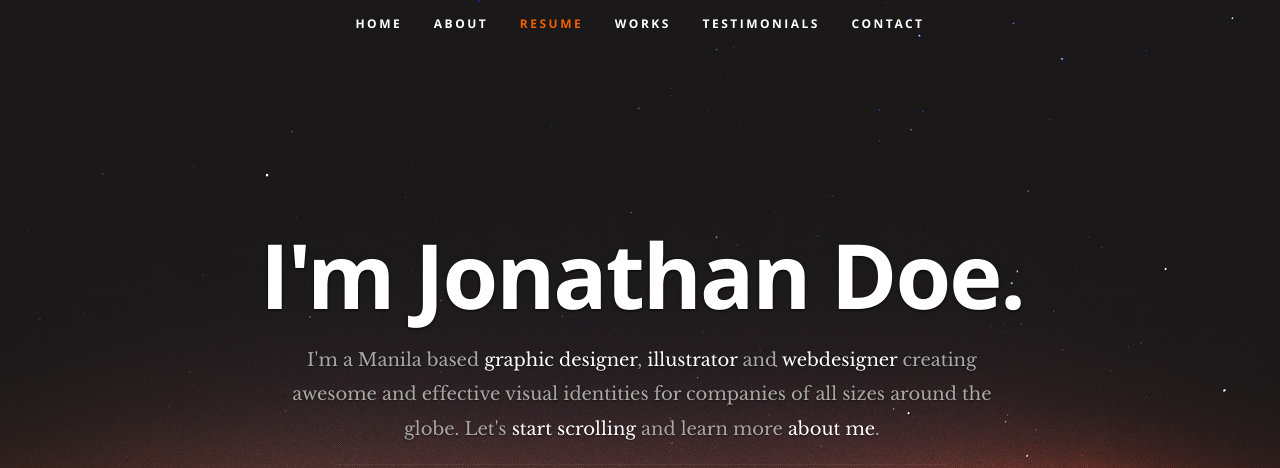
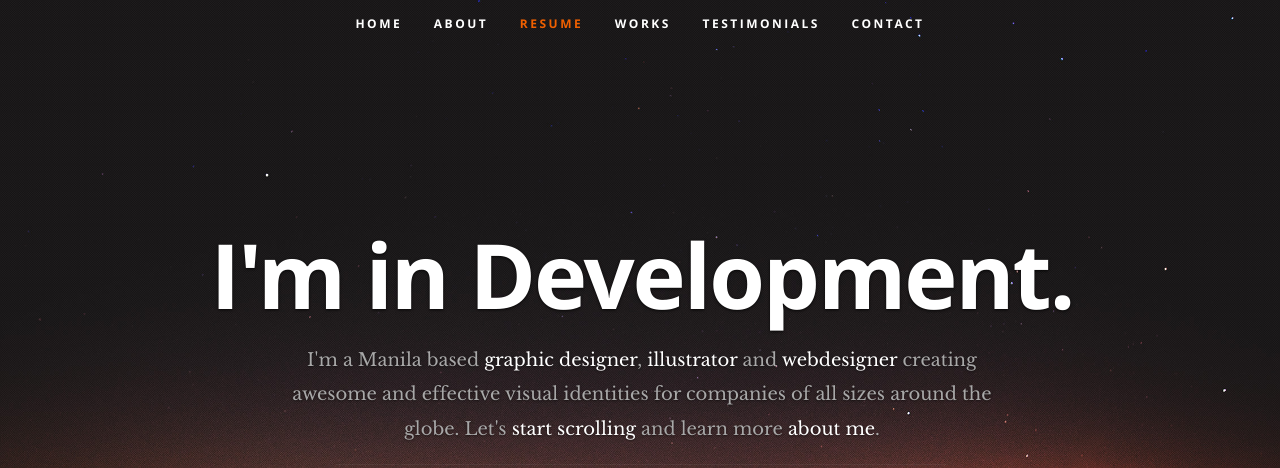
Before and after one commit to danielb173/AzureResume, a plain HTML site: page index.html in a window 1280 px wide. Shown: the top 468 px of the page. Drawn offline with nearby package versions, Linux system fonts and the light colour scheme.

Commit message:
Update index.html

```diff
--- a/index.html
+++ b/index.html
@@ -7,7 +7,7 @@
    <!--- Basic Page Needs
    ================================================== -->
    <meta charset="utf-8">
-	<title>Ceevee - Free Responsive HTML5/CSS3 Template</title>
+	<title>danbyrne.info</title>
 	<meta name="description" content="">
 	<meta name="author" content="">
 
@@ -56,7 +56,7 @@
 
       <div class="row banner">
          <div class="banner-text">
-            <h1 class="responsive-headline">I'm Jonathan Doe.</h1>
+            <h1 class="responsive-headline">I'm in Development.</h1>
             <h3>I'm a Manila based <span>graphic designer</span>, <span>illustrator</span> and <span>webdesigner</span> creating awesome and
             effective visual identities for companies of all sizes around the globe. Let's <a class="smoothscroll" href="#about">start scrolling</a>
             and learn more <a class="smoothscroll" href="#about">about me</a>.</h3>
```
